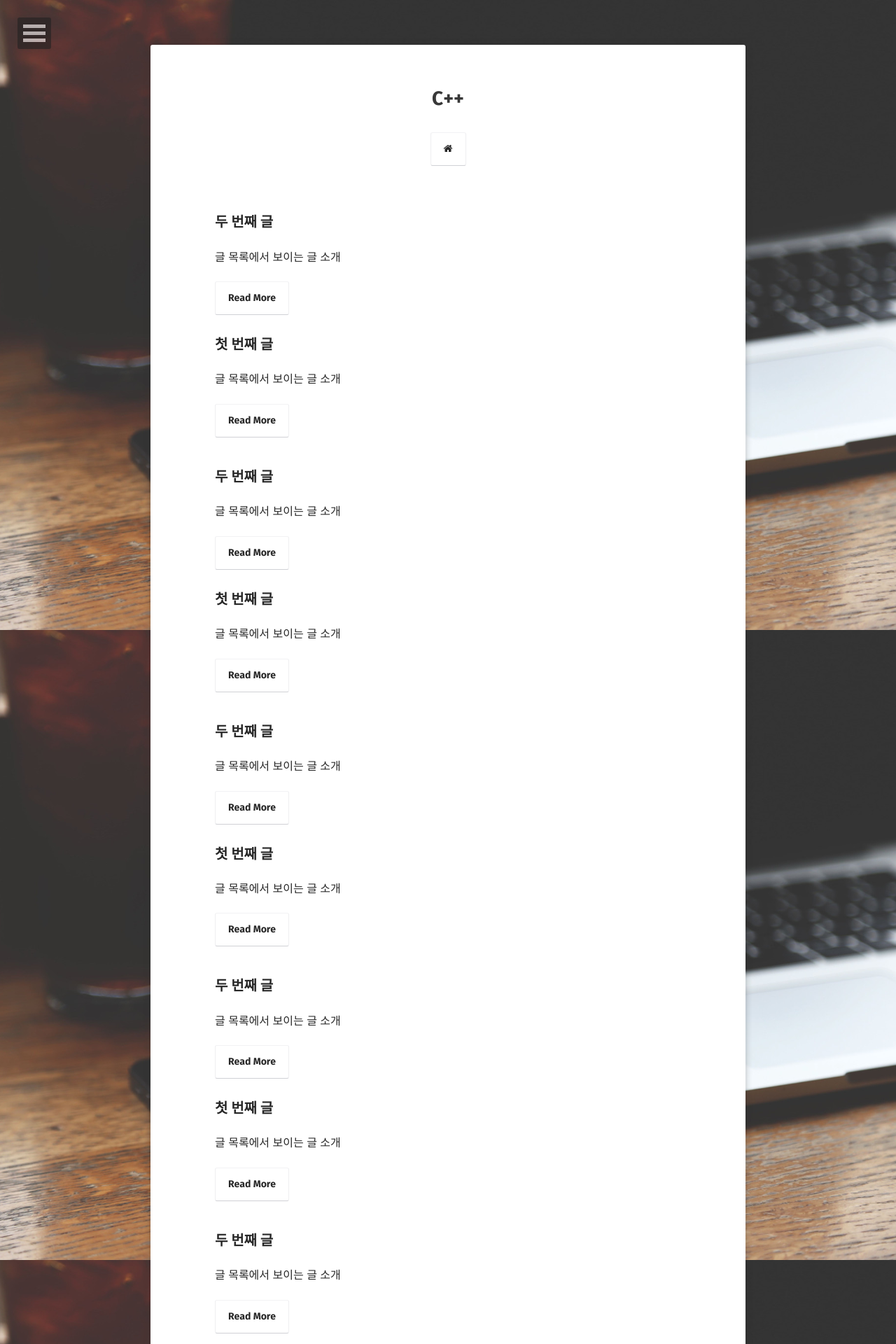
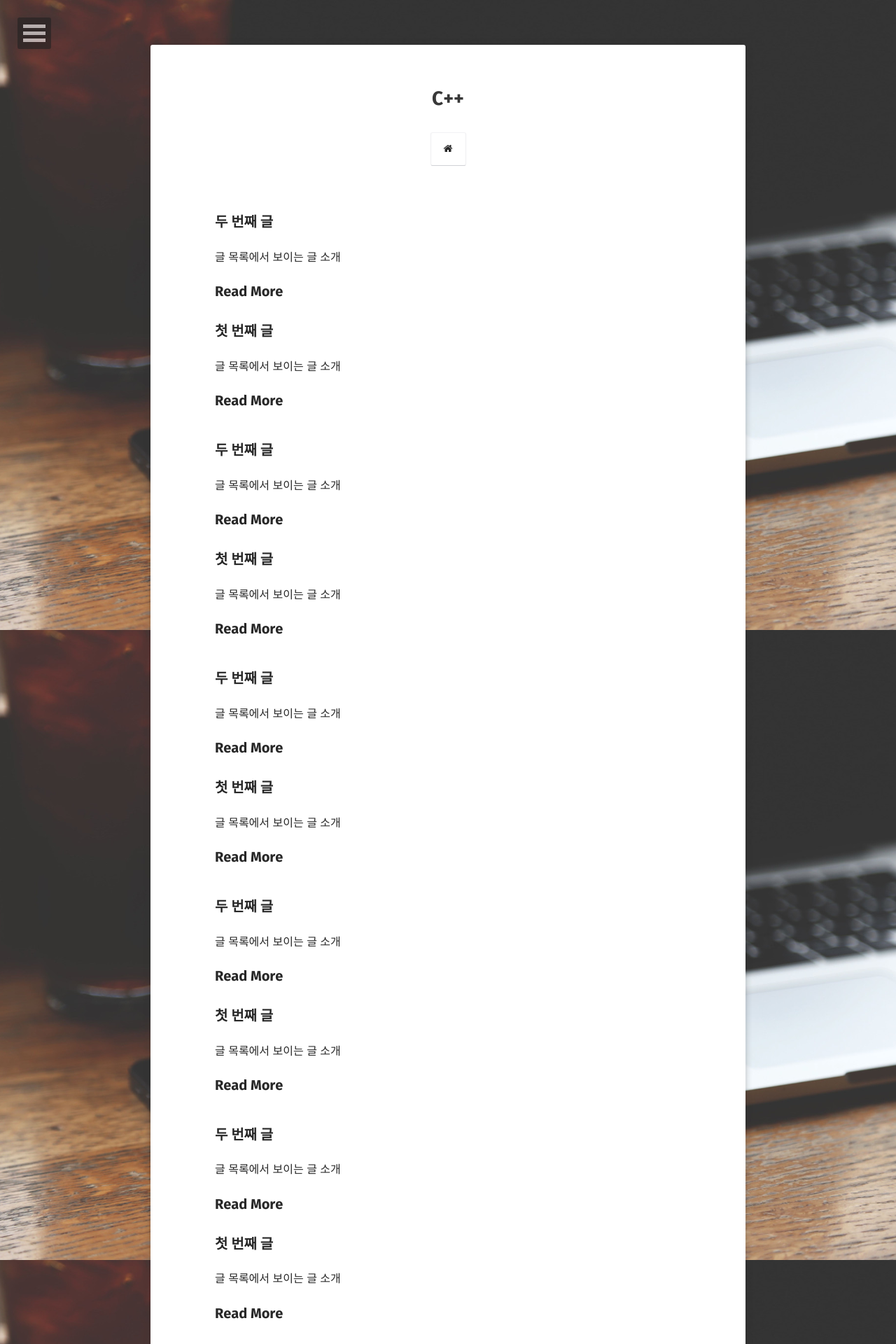
Before and after one commit to louren1234/louren1234.github.io, a Jekyll site: the page built from category/C++.md, in a window 1280 px wide. Shown: the top 1920 px of the page at 70% size. Built offline with Jekyll 4.4.1, drawn with Linux system fonts in a browser that asks for light colours; some web fonts are replaced; comment, search, counter and statistics services are not loaded.

Commit message:
카테고리테스트
다른 문제인가

```diff
--- a/_layouts/category.html
+++ b/_layouts/category.html
@@ -42,10 +42,10 @@ layout: compress
                     <ul>
                         {% assign category = page.category | default: page.title %}
                         {% for post in site.categories[category] %}
-                            <li>
-                                <a class="zoombtn" href="{{ site.url }}{{ post.url }}">{{ post.title }}</a>
+                            <li class="wow fadeInLeft" data-wow-duration="1.5s">
+                                <a href="{{ site.url }}{{ post.url }}">{{ post.title }}</a>
                                 <p>{{ post.excerpt }}</p>
-                                <a href="{{ site.url }}{{ post.url }}" class="btn zoombtn">Read More</a>
+                                <a href="{{ site.url }}{{ post.url }}">Read More</a>
                             </li>
                         {% endfor %}
                     </ul>
```
